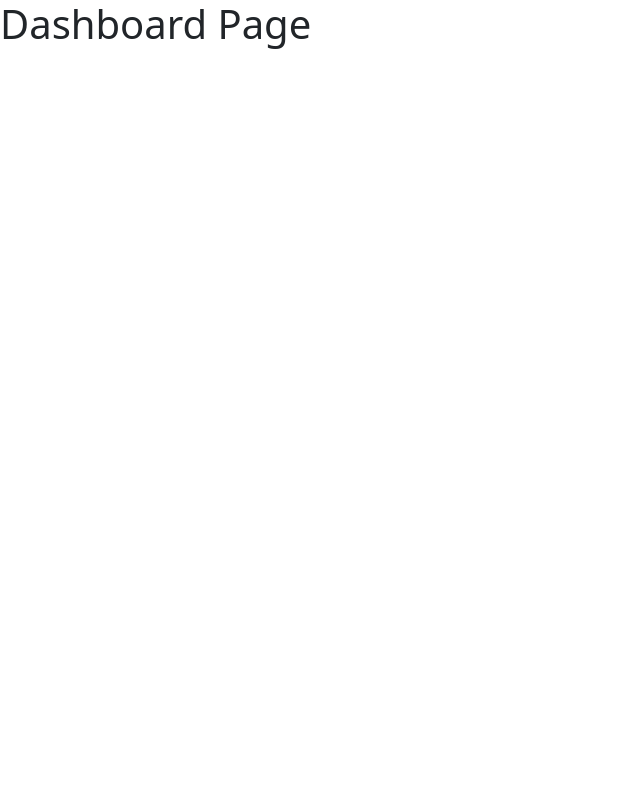
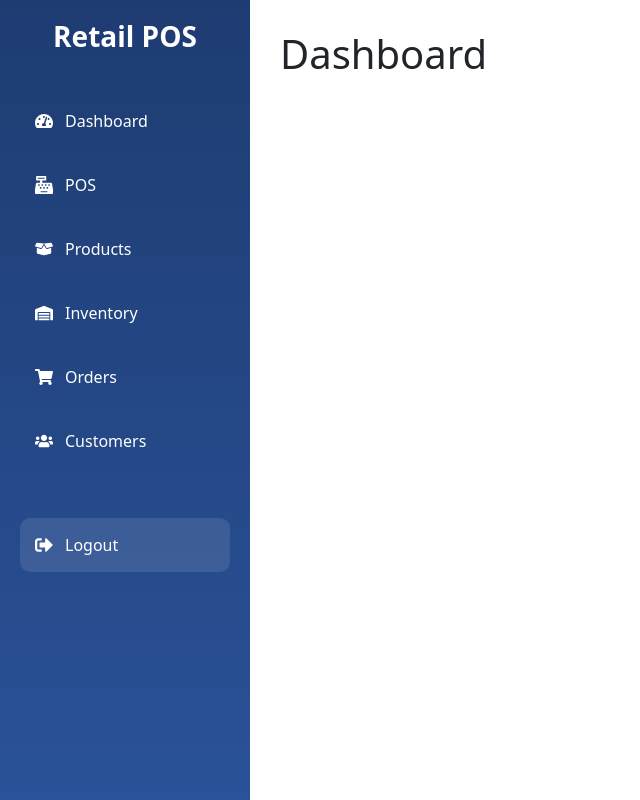
Before and after one commit to 21A91A05H3/Retail_POSsystem_project, a React (Create React App) app in the folder client/: page /dashboard in a window 1280 px wide. Shown: the whole page, without its empty margins (0-640 px from the left). Built offline with nearby package versions, Linux system fonts and the light colour scheme.

Commit message:
dashboard created

```diff
--- a/client/package.json
+++ b/client/package.json
@@ -9,6 +9,7 @@
     "@testing-library/user-event": "^13.5.0",
     "react": "^19.2.6",
     "react-dom": "^19.2.6",
+    "react-icons": "^5.6.0",
     "react-router-dom": "^6.30.3",
     "react-scripts": "5.0.1",
     "web-vitals": "^2.1.4"
--- /dev/null
+++ b/client/src/components/Sidebar/sidebar.css
@@ -0,0 +1,77 @@
+.sidebar{
+
+    width: 250px;
+
+    height: 100vh;
+
+    background: linear-gradient(
+        180deg,
+        #1e3c72,
+        #2a5298
+    );
+
+    color: white;
+
+    padding: 20px;
+
+    position: fixed;
+
+    left: 0;
+    top: 0;
+}
+
+.logo{
+
+    text-align: center;
+
+    margin-bottom: 40px;
+
+    font-size: 28px;
+
+    font-weight: bold;
+}
+
+.sidebar-menu{
+
+    list-style: none;
+
+    padding: 0;
+}
+
+.sidebar-menu li{
+
+    padding: 15px;
+
+    margin-bottom: 10px;
+
+    border-radius: 10px;
+
+    cursor: pointer;
+
+    display: flex;
+
+    align-items: center;
+
+    transition: 0.3s;
+}
+
+.sidebar-menu li:hover{
+
+    background-color: rgba(255,255,255,0.2);
+
+    transform: translateX(5px);
+}
+
+.icon{
+
+    margin-right: 12px;
+
+    font-size: 18px;
+}
+
+.logout{
+
+    margin-top: 50px;
+
+    background-color: rgba(255,255,255,0.1);
+}
--- /dev/null
+++ b/client/src/components/Sidebar/sidebar.js
@@ -0,0 +1,67 @@
+import React from "react";
+import "./sidebar.css";
+
+import {
+  FaTachometerAlt,
+  FaCashRegister,
+  FaBoxOpen,
+  FaWarehouse,
+  FaShoppingCart,
+  FaUsers,
+  FaSignOutAlt
+} from "react-icons/fa";
+
+function Sidebar() {
+
+  return (
+
+    <div className="sidebar">
+
+      <h2 className="logo">
+        Retail POS
+      </h2>
+
+      <ul className="sidebar-menu">
+
+        <li>
+          <FaTachometerAlt className="icon" />
+          Dashboard
+        </li>
+
+        <li>
+          <FaCashRegister className="icon" />
+          POS
+        </li>
+
+        <li>
+          <FaBoxOpen className="icon" />
+          Products
+        </li>
+
+        <li>
+          <FaWarehouse className="icon" />
+          Inventory
+        </li>
+
+        <li>
+          <FaShoppingCart className="icon" />
+          Orders
+        </li>
+
+        <li>
+          <FaUsers className="icon" />
+          Customers
+        </li>
+
+        <li className="logout">
+          <FaSignOutAlt className="icon" />
+          Logout
+        </li>
+
+      </ul>
+
+    </div>
+  );
+}
+
+export default Sidebar;
--- a/client/src/pages/Dashboard/Dashboard.css
+++ b/client/src/pages/Dashboard/Dashboard.css
@@ -0,0 +1,6 @@
+.dashboard-content{
+
+    margin-left: 250px;
+
+    padding: 30px;
+}
--- a/client/src/pages/Dashboard/Dashboard.js
+++ b/client/src/pages/Dashboard/Dashboard.js
@@ -1,9 +1,24 @@
 import React from "react";
+import "./Dashboard.css";
+
+import Sidebar from "../../components/Sidebar/sidebar";
 
 function Dashboard() {
+
   return (
-    <div>
-      <h1>Dashboard Page</h1>
+
+    <div className="dashboard">
+
+      <Sidebar />
+
+      <div className="dashboard-content">
+
+        <h1>
+          Dashboard
+        </h1>
+
+      </div>
+
     </div>
   );
 }
```
Also changed, not shown: client/src/components/Navbar/navbar.css (added), client/src/components/Navbar/navbar.js (added), 1 other file (tests, documents, lock files or other folders).
